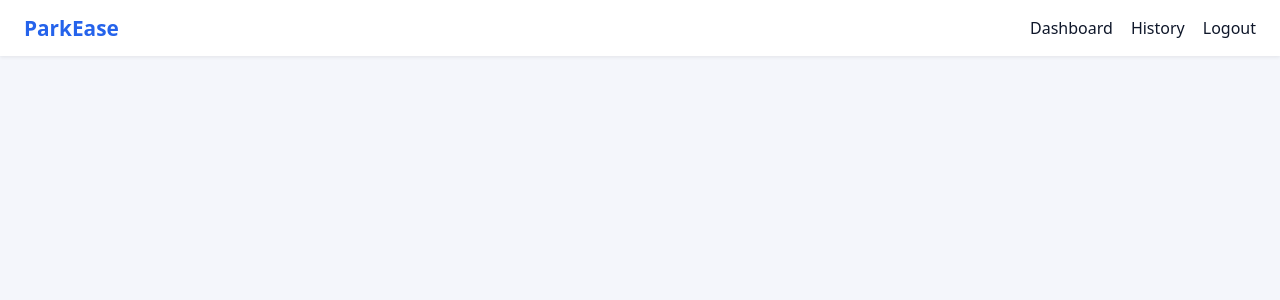
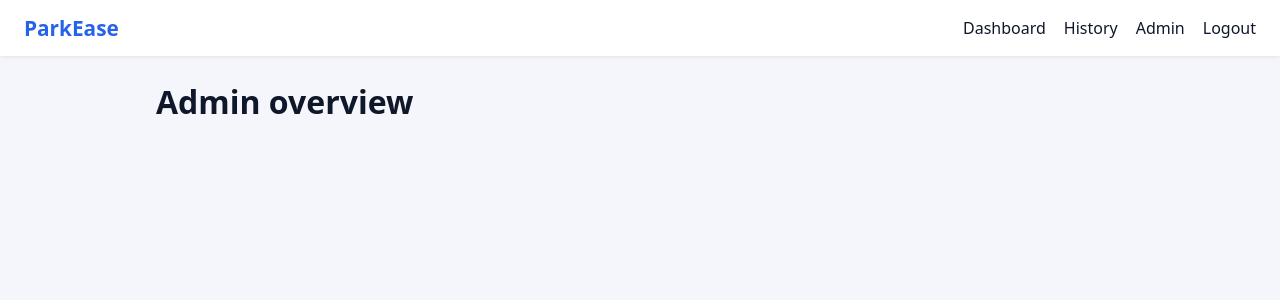
Before and after one commit to Faithgabriel1/Quizzy, a React app in the folder frontend/: page /admin in a window 1280 px wide. Shown: the top 300 px of the page. Built offline with nearby package versions, Linux system fonts and the light colour scheme; no server answers; sample sign-in values are in the browser's storage; the HTML template or start-up script is replaced by a standard one.

Commit message:
Add admin role, protected admin route and admin navbar link

```diff
--- a/frontend/src/App.jsx
+++ b/frontend/src/App.jsx
@@ -1,5 +1,6 @@
 import { Routes, Route } from 'react-router-dom'
 import Navbar from './components/Navbar'
+import AdminRoute from './components/AdminRoute'
 import Home from './pages/Home'
 import Login from './pages/Login'
 import Register from './pages/Register'
@@ -7,6 +8,7 @@ import Dashboard from './pages/Dashboard'
 import Park from './pages/Park'
 import ExitSummary from './pages/ExitSummary'
 import History from './pages/History'
+import AdminOverview from './pages/AdminOverview'
 
 function App() {
   return (
@@ -21,6 +23,7 @@ function App() {
           <Route path="/park" element={<Park />} />
           <Route path="/exit-summary" element={<ExitSummary />} />
           <Route path="/history" element={<History />} />
+          <Route path="/admin" element={<AdminRoute><AdminOverview /></AdminRoute>} />
         </Routes>
       </main>
     </>
--- /dev/null
+++ b/frontend/src/components/AdminRoute.jsx
@@ -0,0 +1,9 @@
+import { Navigate } from 'react-router-dom'
+
+// Only lets admins in. Everyone else is redirected.
+export default function AdminRoute({ children }) {
+  const user = JSON.parse(localStorage.getItem('user') || 'null')
+  if (!user) return <Navigate to="/login" replace />
+  if (user.role !== 'admin') return <Navigate to="/dashboard" replace />
+  return children
+}
--- a/frontend/src/components/Navbar.jsx
+++ b/frontend/src/components/Navbar.jsx
@@ -19,6 +19,7 @@ export default function Navbar() {
           <>
             <Link to="/dashboard">Dashboard</Link>
             <Link to="/history">History</Link>
+            {user.role === 'admin' && <Link to="/admin">Admin</Link>}
             <button className="link-button" onClick={logout}>Logout</button>
           </>
         ) : (
--- /dev/null
+++ b/frontend/src/pages/AdminOverview.jsx
@@ -0,0 +1,3 @@
+export default function AdminOverview() {
+  return <h1>Admin overview</h1>
+}
--- a/frontend/src/pages/Login.jsx
+++ b/frontend/src/pages/Login.jsx
@@ -14,7 +14,9 @@ export default function Login() {
       return
     }
     // TEMPORARY: fake login. Replace with POST /api/auth/login when Person 2's auth is ready.
-    localStorage.setItem('user', JSON.stringify({ email }))
+            // TEMPORARY: emails containing "admin" become admins. Replace with the role from the real login API.
+    const role = email.toLowerCase().includes('admin') ? 'admin' : 'user'
+    localStorage.setItem('user', JSON.stringify({ email, role }))
     navigate('/dashboard')
   }
 
```
